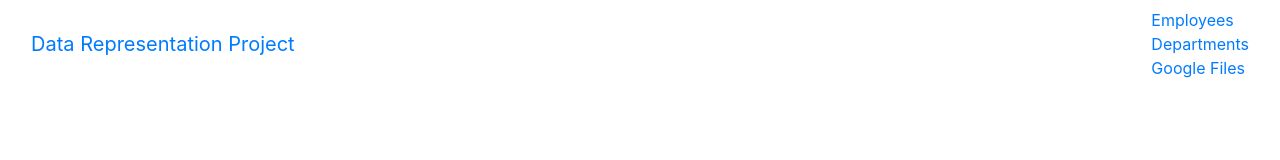
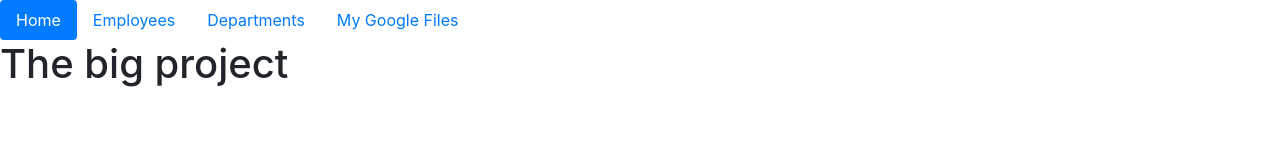
Before and after one commit to neadie/data_Representation_Project, a plain HTML site: page staticpages/index.html in a window 1280 px wide. Drawn offline with nearby package versions, Linux system fonts and the light colour scheme.

Commit message:
changes in requirements

```diff
--- a/staticpages/index.html
+++ b/staticpages/index.html
@@ -4,26 +4,27 @@
 <head>
     <script src="https://ajax.googleapis.com/ajax/libs/jquery/3.4.1/jquery.min.js"></script>
 
-    <link rel="stylesheet" href="https://stackpath.bootstrapcdn.com/bootstrap/4.3.1/css/bootstrap.min.css"
-        integrity="sha384-ggOyR0iXCbMQv3Xipma34MD+dH/1fQ784/j6cY/iJTQUOhcWr7x9JvoRxT2MZw1T" crossorigin="anonymous">
+    <link rel="stylesheet" href="https://maxcdn.bootstrapcdn.com/bootstrap/4.0.0/css/bootstrap.min.css" integrity="sha384-Gn5384xqQ1aoWXA+058RXPxPg6fy4IWvTNh0E263XmFcJlSAwiGgFAW/dAiS6JXm" crossorigin="anonymous">
 </head>
 
 <body>
-
-<nav class="navbar navbar-default">
-  <div class="container-fluid">
-    <div class="navbar-header">
-      <a class="navbar-brand" href="index.html">Data Representation Project</a>
-    </div>
-    <ul class="nav navbar-nav">
-      <li class="active"><a href="employeesUI.html" class="navbar-item">Employees</a></li>
-      <li><a href="departmentsUI.html" class="navbar-item">Departments</a></li>
-      <a href="filesUI.html" class="navbar-item">Google Files</a></li>
-    </ul>
-  </div>
-</nav>
-
-
+<div>
+<ul class="nav nav-pills">
+  <li class="nav-item">
+    <a class="nav-link active" href="index.html">Home</a>
+  </li>
+  <li class="nav-item">
+    <a class="nav-link" href="employeesUI.html">Employees</a>
+  </li>
+  <li class="nav-item">
+    <a class="nav-link" href="departmentsUI.html">Departments</a>
+  </li>
+  <li class="nav-item">
+    <a class="nav-link" href="filesUI.html">My Google Files</a>
+  </li>
+</ul>
+</div>
+  <h1> The big project </h1>
 </body>
 
 </html>
```
Also changed, not shown: staticpages/departmentsUI.html (+17 -14 lines), staticpages/employeesUI.html (+17 -14 lines), staticpages/filesUI.html (+17 -13 lines), 1 other file.
